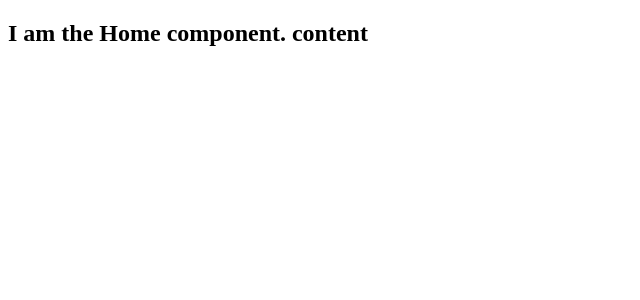
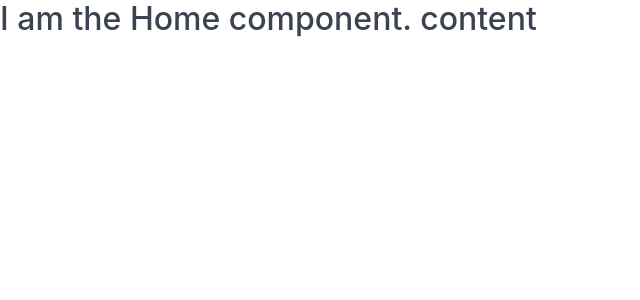
Before and after one commit to Deelux/electrifying-china, a Next.js app: page /home in a window 1280 px wide. Shown: the top 300 px of the page, without its empty margins (0-640 px from the left). Built offline with nearby package versions, Linux system fonts and the light colour scheme.

Commit message:
Add sectre.css to the project (#4)

```diff
--- /dev/null
+++ b/components/head.js
@@ -0,0 +1,23 @@
+import NextHead from 'next/head'
+
+const defaultDescription = 'The Official Electrifying China Website'
+const defaultOGURL = 'http://www.electrifyingchina.com'
+
+const Head = props => (
+  <NextHead>
+    <meta charSet='UTF-8' />
+    <title>{props.title || ''}</title>
+    <meta
+      name='description'
+      content={props.description || defaultDescription}
+    />
+    <meta name='viewport' content='width=device-width, initial-scale=1' />
+    <meta property='og:url' content={props.url || defaultOGURL} />
+    <meta property='og:title' content={props.title || ''} />
+    <link rel="stylesheet" href="https://unpkg.com/spectre.css/dist/spectre.min.css" />
+    <link rel="stylesheet" href="https://unpkg.com/spectre.css/dist/spectre-exp.min.css" />
+    <link rel="stylesheet" href="https://unpkg.com/spectre.css/dist/spectre-icons.min.css" />
+  </NextHead>
+)
+
+export default Head
--- a/package.json
+++ b/package.json
@@ -22,6 +22,7 @@
   "dependencies": {
     "next": "^8.0.3",
     "react": "^16.8.5",
-    "react-dom": "^16.8.5"
+    "react-dom": "^16.8.5",
+    "spectre.css": "^0.5.8"
   }
 }
--- a/pages/home.js
+++ b/pages/home.js
@@ -1,10 +1,12 @@
-import React, { Component } from 'react';
+import React, { Component } from 'react'
+import Head from '../components/head'
 
 class Home extends Component {
 
   render() {
     return (
-      <div>
+      <div className=''>
+        <Head title='Homepage Electrifying China' description='The homepage of Electrifying China' url='http://www.electrifyingchina.com' />
         <h2>I am the Home component. content</h2>
       </div>
     );
```
Also changed, not shown: 1 other file (tests, documents, lock files or other folders).
